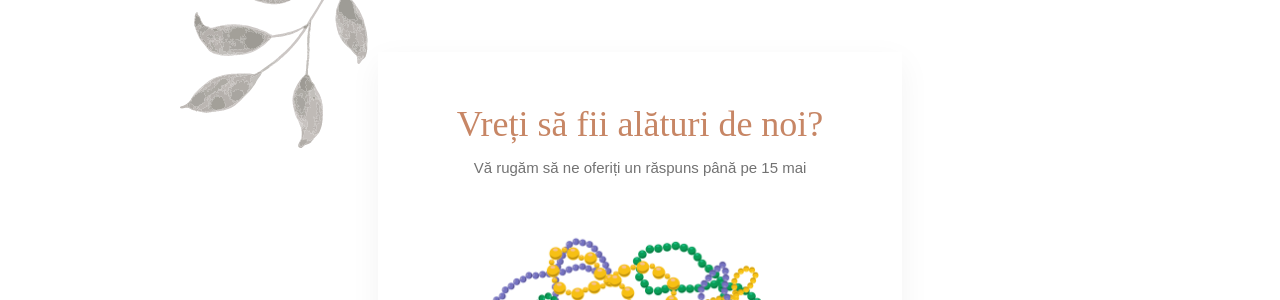
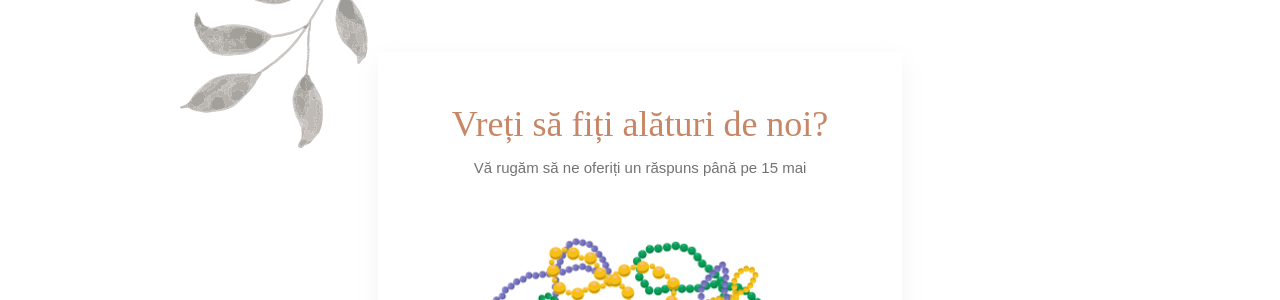
Before and after one commit to alexcoman/wedding-website, a Jekyll site: the page built from invitatie.html, in a window 1280 px wide and 900 px high. Shown: the part 159-459 px from the top of the window. Built offline with Jekyll 4.4.1, drawn with Linux system fonts in a browser that asks for light colours; nearby versions of some CDN libraries; some web fonts are replaced; a script that is not in the unit is left out.

Commit message:
Update the description

```diff
--- a/_includes/_sections/attend.html
+++ b/_includes/_sections/attend.html
@@ -14,7 +14,7 @@
               <div class="popup_box ">
                 <div class="popup_inner">
                   <div class="form_heading text-center">
-                    <h3>Vreți să fii alături de noi?</h3>
+                    <h3>Vreți să fiți alături de noi?</h3>
                     <p>Vă rugăm să ne oferiți un răspuns până pe 15 mai</p>
                     <img class="img-fluid" src="/assets/img/attend/mardigrastocat.png">
                   </div>
--- a/_includes/_sections/dress_code.html
+++ b/_includes/_sections/dress_code.html
@@ -19,7 +19,7 @@
                       Vă rugăm să veniți îmbrăcați cât mai confortabil, pentru
                       a putea să dansați cât mai mult.
                     </p>
-                    <p>O sugestie ar putea fi: blugi și tricou cu Metallica.</p>
+                    <p>O sugestie ar putea fi: teniși, blugi și tricou cu Metallica.</p>
                   </div>
                 </div>
               </div>
```
